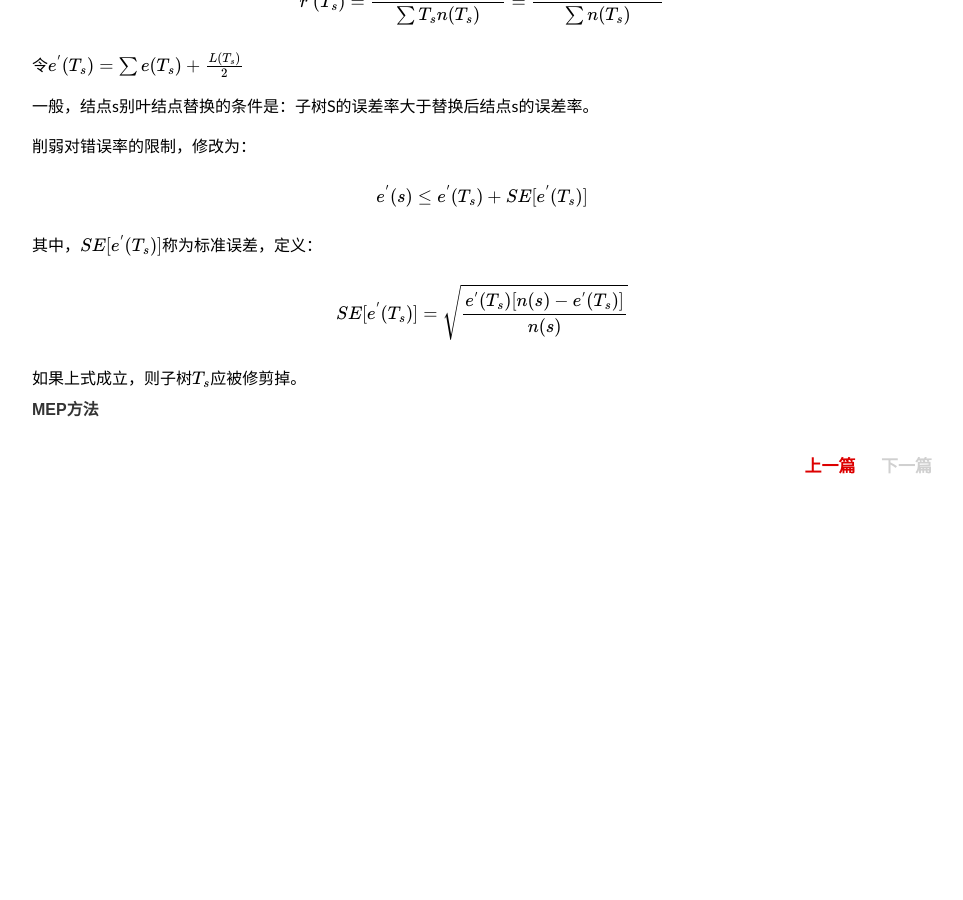
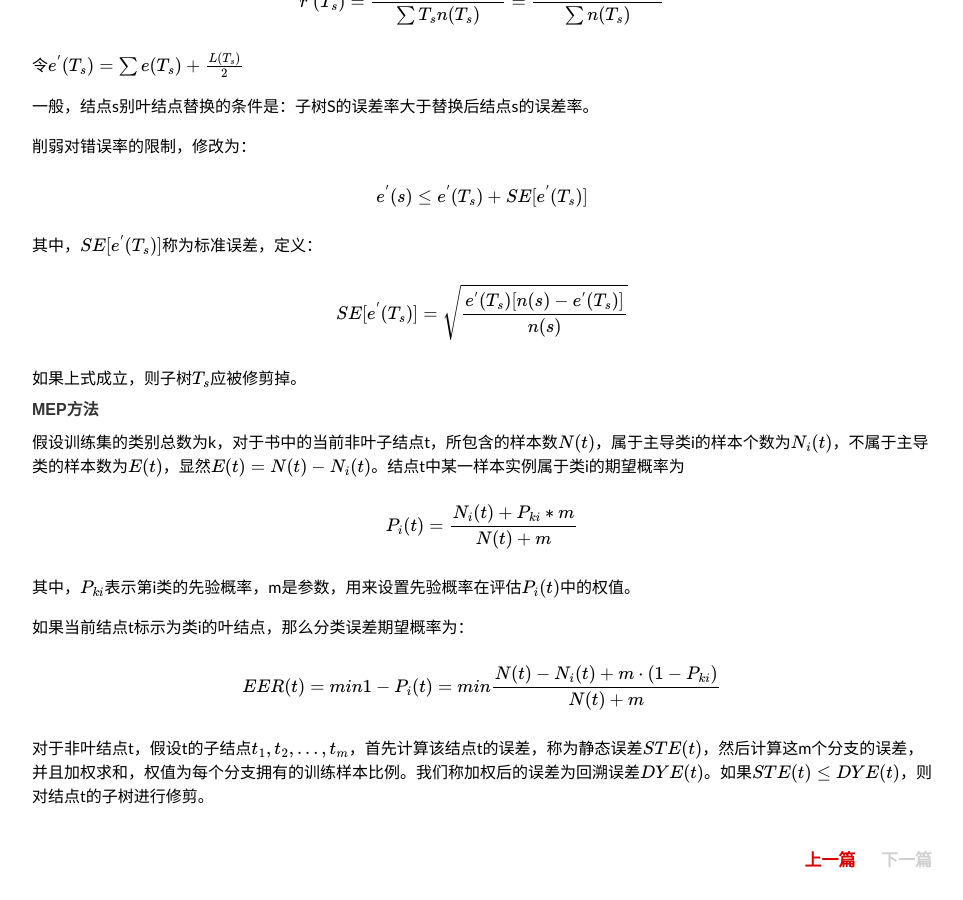
Before and after one commit to lihuiyan123/chaideblog.github.io, a Jekyll site: the page built from _posts/2016-12-4-ML-Decision-Tree.md, in a window 1280 px wide and 900 px high, scrolled down 6005 px. Shown: the whole window, without its empty margins (158-1121 px from the left). Built offline with Jekyll 4.4.1, drawn with Linux system fonts in a browser that asks for light colours; some web fonts are replaced; formulas are drawn with MathJax 3; before the commit the page ends 6511 px from its top, so only the background shows below that.

Commit message:
2016/12/7 16:41

```diff
--- a/_posts/2016-12-4-ML-Decision-Tree.md
+++ b/_posts/2016-12-4-ML-Decision-Tree.md
@@ -265,3 +265,15 @@ $$SE[e^{'}(T_{s})] = \sqrt{\frac{e^{'}(T_{s})[n(s)-e^{'}(T_{s})]}{n(s)}}$$
 如果上式成立，则子树$$T_{s}$$应被修剪掉。
 
 #### MEP方法
+
+假设训练集的类别总数为k，对于书中的当前非叶子结点t，所包含的样本数$$N(t)$$，属于主导类i的样本个数为$$N_{i}(t)$$，不属于主导类的样本数为$$E(t)$$，显然$$E(t)=N(t)-N_{i}(t)$$。结点t中某一样本实例属于类i的期望概率为
+
+$$P_{i}(t)=\frac{N_{i}(t)+P_{ki}*m}{N(t)+m}$$
+
+其中，$$P_{ki}$$表示第i类的先验概率，m是参数，用来设置先验概率在评估$$P_{i}(t)$$中的权值。
+
+如果当前结点t标示为类i的叶结点，那么分类误差期望概率为：
+
+$$EER(t)=min{1-P_{i}(t)}=min{\frac{N(t)-N_{i}(t)+m \cdot (1-P_{ki})}{N(t)+m}}$$
+
+对于非叶结点t，假设t的子结点$$t_{1},t_{2},...,t_{m}$$，首先计算该结点t的误差，称为静态误差$$STE(t)$$，然后计算这m个分支的误差，并且加权求和，权值为每个分支拥有的训练样本比例。我们称加权后的误差为回溯误差$$DYE(t)$$。如果$$STE(t) \leq DYE(t)$$，则对结点t的子树进行修剪。
```
